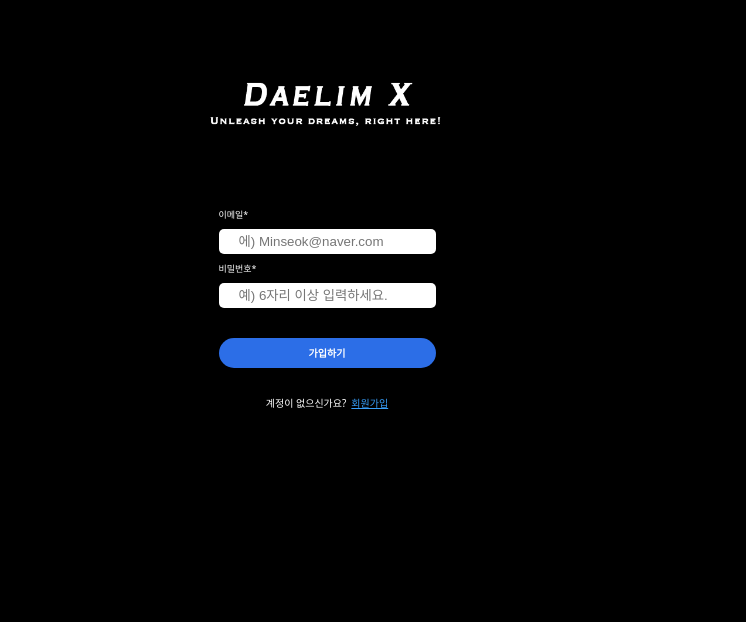
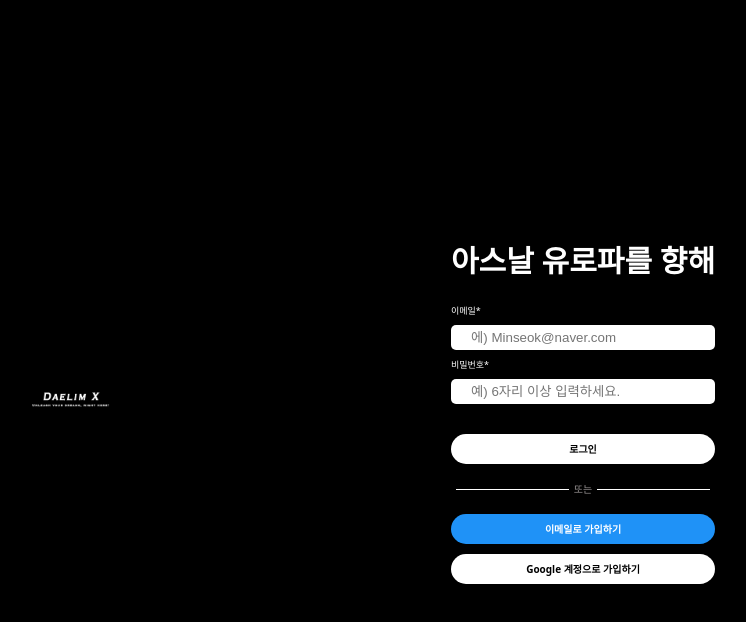
Before and after one commit to GodMinseok/2024_TypeScript, a React (Create React App) app in the folder daelimx/: page /signin in a window 1280 px wide. Shown: the top 622 px of the page, without its empty margins (313-1059 px from the left). Built offline with nearby package versions, Linux system fonts and the light colour scheme; the HTML template or start-up script is replaced by a standard one.

Commit message:
구분자 생성

```diff
--- a/daelimx/src/screens/signin.tsx
+++ b/daelimx/src/screens/signin.tsx
@@ -1,30 +1,39 @@
 // Signup page를 구성
 
-import { createUserWithEmailAndPassword, updateProfile } from "firebase/auth";
+import { signInWithEmailAndPassword } from "firebase/auth";
 import { useState } from "react";
 import styled from "styled-components";
 import { auth } from "../firebaseConfig";
 import { FirebaseError } from "firebase/app";
 import { Link, useNavigate } from "react-router-dom";
+import EmailSignUpButton from "../components/EmailSignUpButton";
+import GoogleSignUpButton from "../components/GoogleSignUpButton";
 
 const Container = styled.div`
-  display: flex;
-  flex-direction: column; // 세로 배치
+  display: grid;
+  grid-template-columns: repeat(2, 1fr);
   align-items: center;
+  justify-items: center;
   width: 80%;
-  max-width: 500px;
   padding: 30px;
+  /* 반응형 그리스 개수 변경 */
+  @media (max-width: 500px) {
+    display: flex;
+    flex-direction: column;
+  }
 `;
 
 const Title = styled.h1`
-  font-size: 25px;
+  font-size: 30px;
   font-weight: bold;
+  margin-bottom: 20px;
 `;
 
 // 로고 이미지
 const LogoImg = styled.img`
-  width: 300px;
-  height: 150px;
+  width: 100px;
+  max-width: 350px;
+  height: auto;
 `;
 
 // Text 입력 필드 구역
@@ -52,14 +61,14 @@ const Input = styled.input`
 const SubTitle = styled.p`
   font-size: 9px;
 `;
-// 회원가입 버튼 컴포넌트
-const SignupBtn = styled.div`
+// 로그인 버튼 컴포넌트
+const SigninBtn = styled.div`
   padding: 10px 20px;
   border-radius: 20px;
-  background-color: #2c6ee7;
+  background-color: #ffffff;
   font-size: 10px;
   font-weight: 600;
-  color: white;
+  color: #000000;
   display: flex;
   justify-content: center;
   cursor: pointer;
@@ -78,9 +87,29 @@ const ErrorMsg = styled.div`
 const Guide = styled.span`
   font-size: 10px;
   text-align: center;
+  display: flex;
+  flex-direction: column;
+  gap: 10px;
+
   a {
     color: #389ef8;
     margin-left: 5px;
+  }
+`;
+
+// 구분자
+const Divider = styled.p`
+  display: flex;
+  align-items: center;
+  font-size: 10px;
+  color: #999494;
+  margin: 10px 0px;
+  &::before,
+  &::after {
+    content: "";
+    border-bottom: 1px solid white;
+    flex: 1;
+    margin: 0px 5px;
   }
 `;
 
@@ -115,30 +144,30 @@ export default () => {
     // Goal: 각각 정보를 State(닉네임, 이메일, 비번) 저장
   };
 
-  // C. 가입버튼을 누른 경우, 입력한 회원 정보를 SERVER에 전달 > 회원가입 처리
+  // C. 로그인 버튼을 누른 경우, 입력한 회원 정보를 SERVER에 전달 > 로그인 처리
   const onSubmit = async () => {
-    console.log("가입하기 버튼 눌림");
+    console.log("로그인 버튼 눌림");
     // A. 방어코드 -- ex) 입력을 안 한 경우..
     if (loading) return;
     if (email === "" || password === "") {
       alert("회원 정보를 모두 입력해주세요.");
     }
 
-    // B. 회원가입 프로세스 진행
+    // B. 로그인 프로세스 진행
     try {
       // b-1. 로딩 start
       setLoading(true);
 
       // b-2. 회원 정보(닉네임, 이메일, 암호)를 모아서 서버(Firebase)에 전달(API)
       // 가입 완료 될 때 까지만 기다려 -> await - async와 세트로 사용됨
-      const credential = await createUserWithEmailAndPassword(
+      const credential = await signInWithEmailAndPassword(
         auth,
         email,
         password
       );
 
       // b-3. 서버에서.. 가입 진행..
-      // b-4. 가입완료> 1. 로그인 화면 or 2. 자동 로그인>home
+      // b-4. 로그인 완료> 1. 로그인 화면 or 2. 자동 로그인>home
       navi("/");
     } catch (error) {
       // C. 예외적인 경우(Error) ..   중복 계정, 잘못된 정보
@@ -159,8 +188,8 @@ export default () => {
   return (
     <Container>
       <LogoImg src={`${process.env.PUBLIC_URL}/DaelimX_Title.png`} />
-      {/* <Title>회원 가입하기</Title> */}
       <Form>
+        <Title>아스날 유로파를 향해</Title>
         <SubTitle>이메일*</SubTitle>
         <Input
           name="email"
@@ -177,13 +206,14 @@ export default () => {
           placeholder="예) 6자리 이상 입력하세요."
           value={password}
         />
-        <SignupBtn onClick={loading ? undefined : onSubmit}>
-          {1 + 2 == 2 ? "로딩 중..." : "가입하기"}
-        </SignupBtn>
-        <ErrorMsg>{errorMsgGroup[error]}</ErrorMsg>
+        <SigninBtn onClick={loading ? undefined : onSubmit}>
+          {1 + 2 == 2 ? "로딩 중..." : "로그인"}
+        </SigninBtn>
+        {error !== "" && <ErrorMsg>{errorMsgGroup[error]}</ErrorMsg>}
+        <Divider>또는</Divider>
         <Guide>
-          계정이 없으신가요?
-          <Link to={"/signup"}>회원가입</Link>
+          <EmailSignUpButton />
+          <GoogleSignUpButton />
         </Guide>
       </Form>
     </Container>
@@ -200,5 +230,6 @@ const errorMsgGroup: errorMsgGroupType = {
   "auth/email-already-in-use": "이미 존재하는 계정입니다.",
   "auth/weak-password": "비밀번호를 6자리 이상 입력해주세요.",
   "auth/invalid-email": "잘못된 이메일 혹은 비밀번호입니다.",
+  "auth/invalid-creadential": "잘못된 회원 정보입니다.",
 };
 // errorMsgGroup["auth/email-already-in-use"]
```
